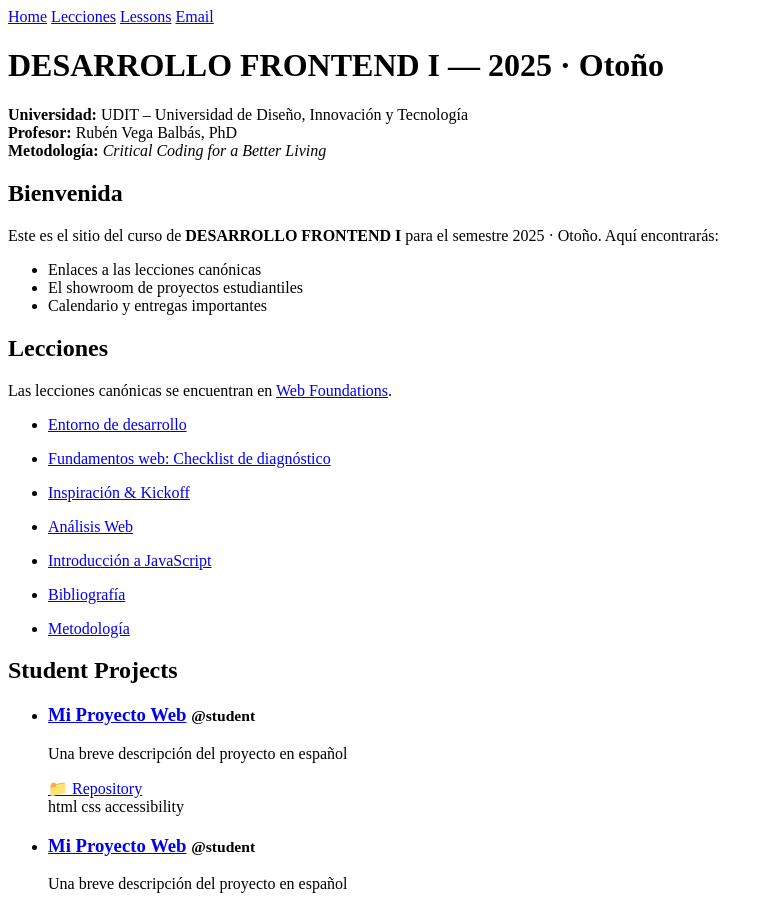
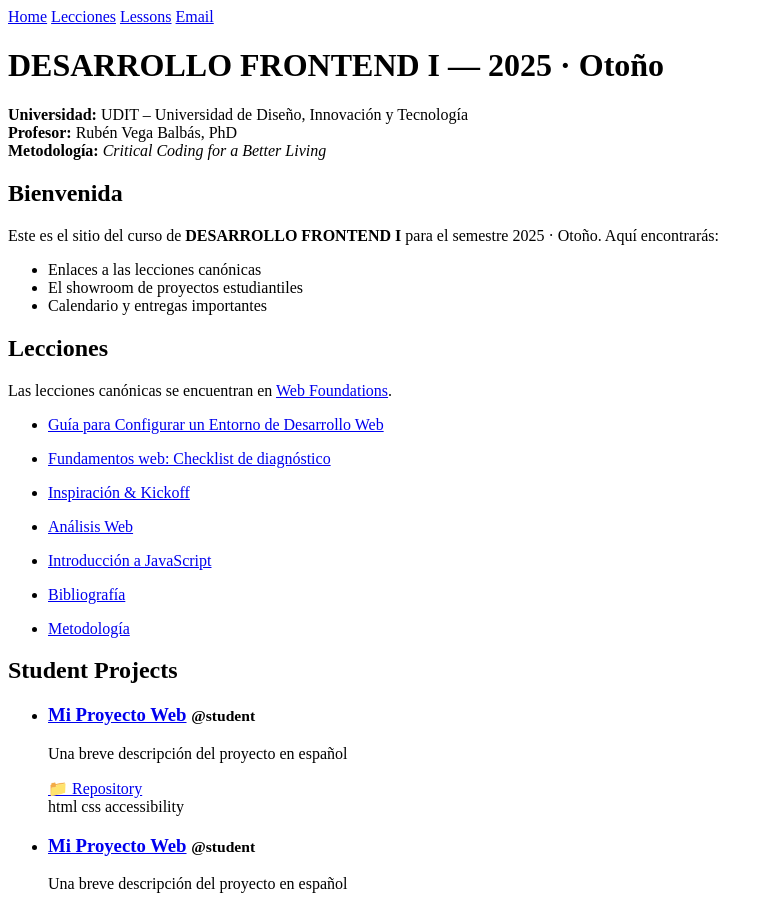
Before and after one commit to ruvebal/frontend-I-udit, a Jekyll site: the page built from 2025-fall/es/index.md, in a window 1280 px wide and 900 px high. Shown: the whole window, without its empty margins (0-773 px from the left). Built offline with Jekyll 4.4.1, drawn with Linux system fonts in a browser that asks for light colours; some of the changed lines change nothing that is shown.

Commit message:
config repo added

```diff
--- a/_config.yml
+++ b/_config.yml
@@ -1,3 +1,9 @@
 title: Course Site
 url: https://ruvebal.github.io
 baseurl: /frontend-I-udit
+repository: https://github.com/ruvebal/frontend-I-udit
+author: Rubén Vega Balbás, PhD
+author_affiliation_url: https://www.udit.es/professors/ruben-vega-balbas
+author_affiliation_email: ruben.vega@udit.es
+author_orcid: https://orcid.org/0000-0001-6862-9081
+author_github: https://github.com/ruvebal
--- a/_data/lessons/2025-fall/es.yml
+++ b/_data/lessons/2025-fall/es.yml
@@ -1,4 +1,4 @@
-- { num: '01', path: '/lessons/es/entorno-de-desarrollo/', title: 'Entorno de desarrollo' }
+- { num: '01', path: '/lessons/es/entorno-de-desarrollo/', title: 'Guía para Configurar un Entorno de Desarrollo Web' }
 - { num: '02', path: '/lessons/es/web-basics-diagnosis/', title: 'Fundamentos web: Checklist de diagnóstico' }
 - { num: '03', path: '/lessons/es/inicio-inspiracion/', title: 'Inspiración & Kickoff' }
 - { num: '04', path: '/lessons/es/analisis-web/', title: 'Análisis Web' }
```
